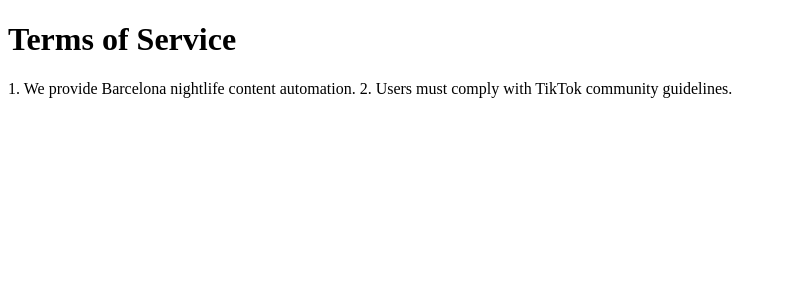
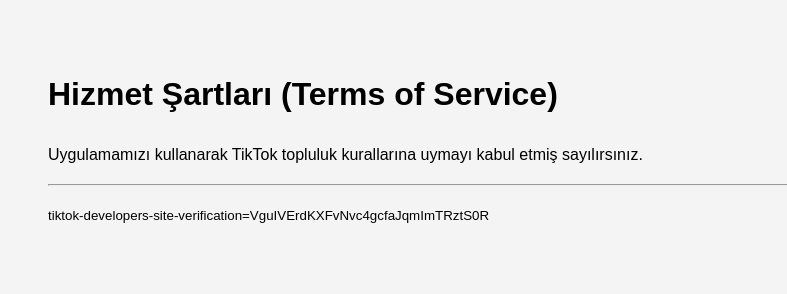
Before and after one commit to Fatih771/tiktok-legal, a plain HTML site: page tos.html in a window 1280 px wide. Shown: the whole page, without its empty margins (0-787 px from the left). Drawn offline with Linux system fonts and the light colour scheme.

Commit message:
Update tos.html

```diff
--- a/tos.html
+++ b/tos.html
@@ -1,2 +1,16 @@
-<!DOCTYPE html><html><head><title>Terms of Service</title></head>
-<body><h1>Terms of Service</h1><p>1. We provide Barcelona nightlife content automation. 2. Users must comply with TikTok community guidelines.</p></body></html>
+<!DOCTYPE html>
+<html lang="tr">
+<head>
+    <meta charset="UTF-8">
+    <meta name="viewport" content="width=device-width, initial-scale=1.0">
+    <title>Terms of Service - Barcelona Nightlife</title>
+    <!-- KRİTİK DOĞRULAMA KODU -->
+    <meta name="tiktok-developers-site-verification" content="VguIVErdKXFvNvc4gcfaJqmImTRztS0R">
+</head>
+<body style="font-family: sans-serif; padding: 40px; line-height: 1.6; background: #f4f4f4;">
+    <h1>Hizmet Şartları (Terms of Service)</h1>
+    <p>Uygulamamızı kullanarak TikTok topluluk kurallarına uymayı kabul etmiş sayılırsınız.</p>
+    <hr>
+    <p><small>tiktok-developers-site-verification=VguIVErdKXFvNvc4gcfaJqmImTRztS0R</small></p>
+</body>
+</html>
```
